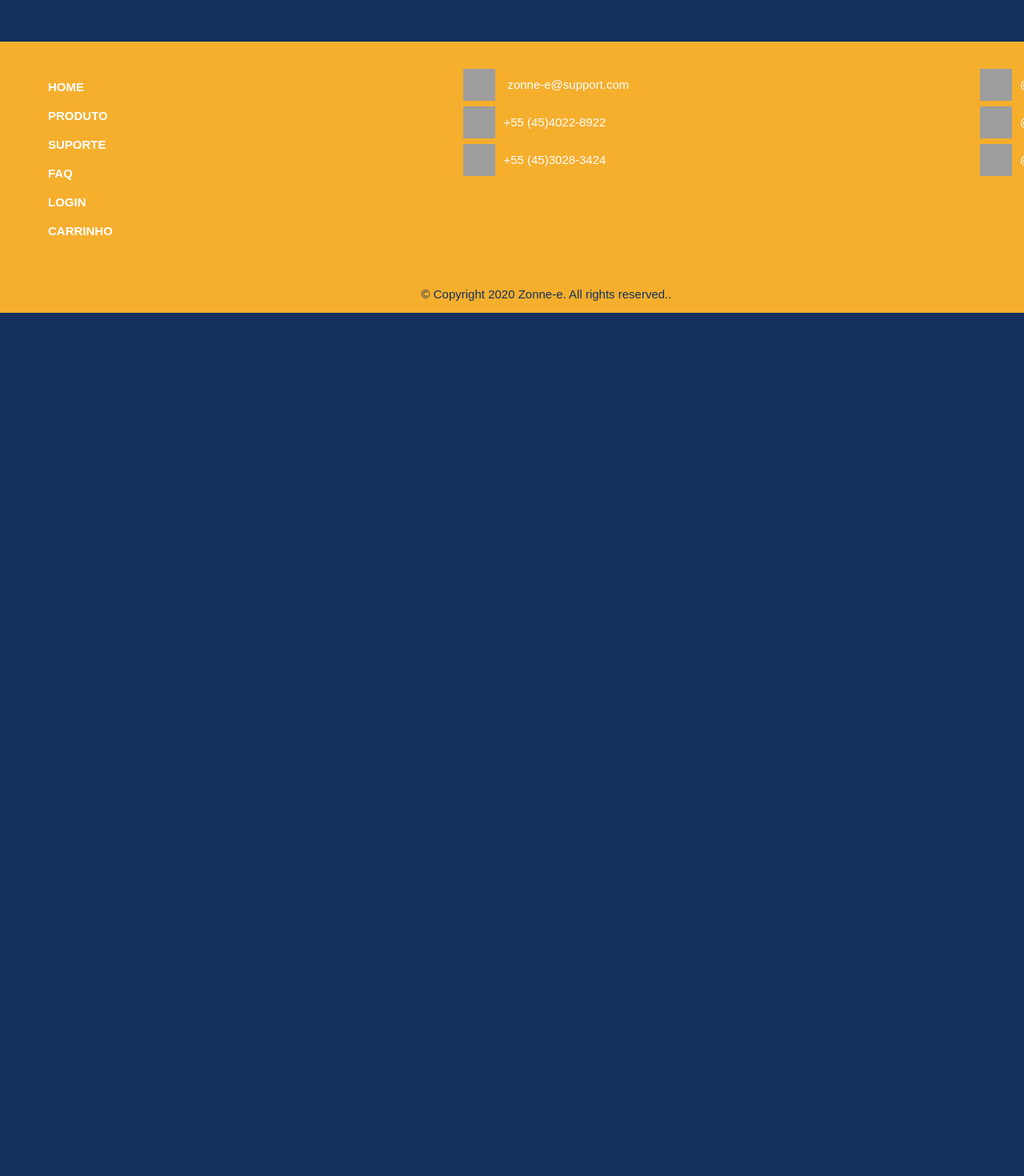
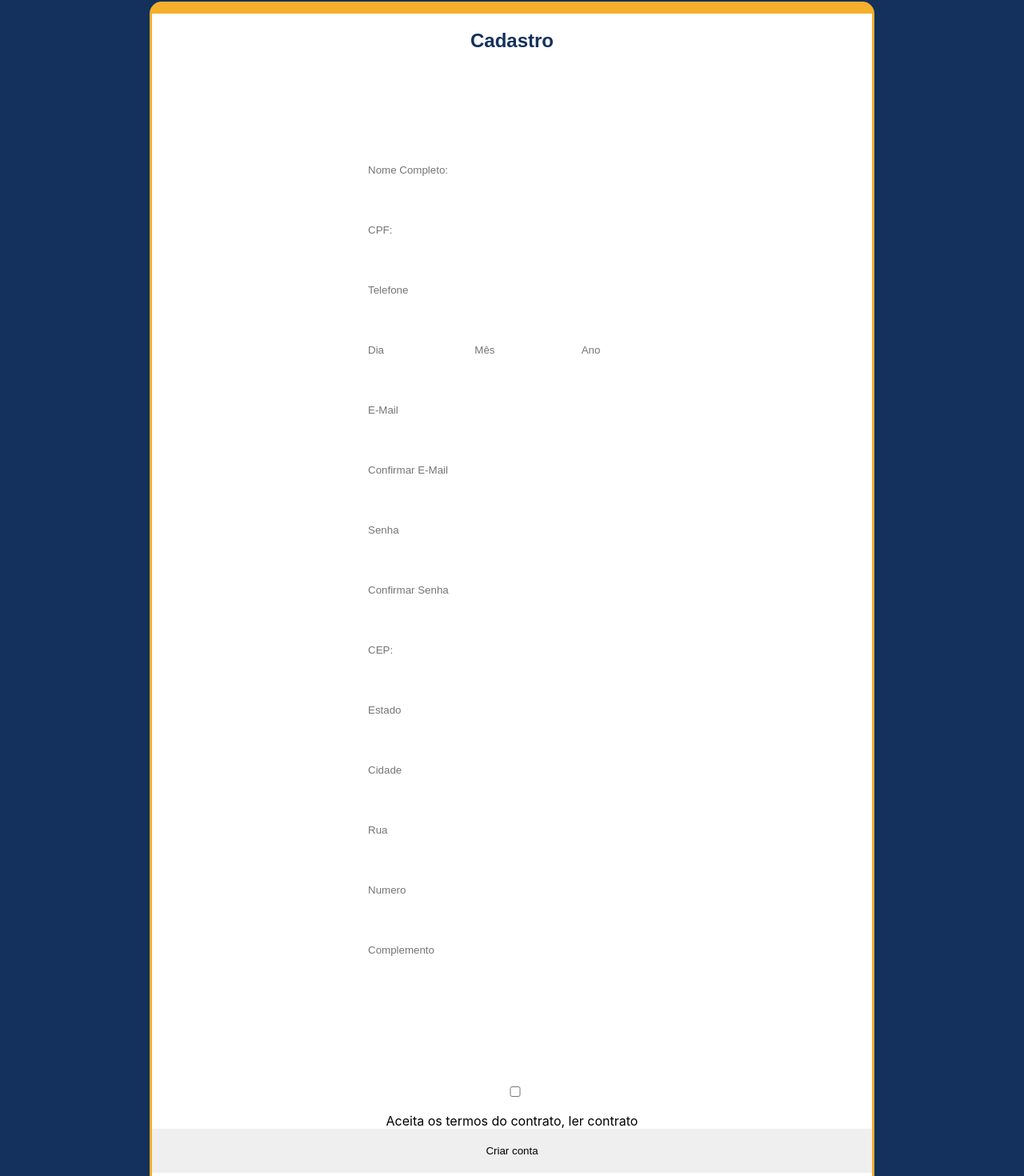
Before and after one commit to PenvicK/zonne-e-react, a React (Create React App) app: page /cadastro in a window 1280 px wide. Shown: the part 204-1674 px from the top of the page at 80% size. Before the commit the page ends 800 px from the top, so only its background shows below. Built offline with nearby package versions, Linux system fonts and the light colour scheme; grey boxes are pictures that could not be loaded.

Commit message:
Adicionei a pagina produto e cadastro atraves do router

```diff
--- a/src/App.js
+++ b/src/App.js
@@ -3,7 +3,8 @@ import Header from './components/cabecalho/Header';
 import Footer from './components/rodape/Footer';
 import Home from './components/homepage/Home';
 import Login from './pages/Login';
-//import Cadastro from './pages/Cadastro';
+import Cadastro from './pages/Cadastro';
+import Produto from './pages/Produto';
 import {BrowserRouter as Router, Switch, Route} from 'react-router-dom';
 
 
@@ -13,7 +14,9 @@ function App() {
       <Header />
       <Switch>
         <Route path="/" exact component={Home} />
+        <Route path="/produto" component={Produto} />
         <Route path="/login" component={Login} />
+        <Route path="/cadastro" component={Cadastro} />
       </Switch>
       <Footer />
     </Router>
--- a/src/components/CadastroPagina/BotaoCadastro.jsx
+++ b/src/components/CadastroPagina/BotaoCadastro.jsx
@@ -1,14 +1,15 @@
 import React from 'react';
 import './BotaoCadastro.css';
+import {Link} from 'react-router-dom';
 
 function BotaoCadastro(){
     function handleClick(evento){
      evento.preventDefault();
-     window.alert('Pagina cadastro em desenvolvimento...');
      console.log("Pagina cadastro em desenvolvimento...");
     }
     return(
         <button className="cadastro" type="submit" onClick={handleClick}>
+            <Link className="linkCadastro" to='/cadastro'>
                 <a className="linkCadastro" href="">
                     <span></span>
                     <span></span>
@@ -16,7 +17,9 @@ function BotaoCadastro(){
                     <span></span>
                     <strong>CADASTRO</strong>
                 </a>
+            </Link>
         </button>
+
     );
 }
 export default BotaoCadastro;
--- a/src/pages/Cadastro.jsx
+++ b/src/pages/Cadastro.jsx
@@ -1,63 +1,40 @@
 import React from 'react';
-import Header from '../components/cabecalho/Header';
-import Footer from '../components/rodape/Footer';
-import cadastro from './cadastro.css';
+import'./cadastro.css';
 
 function Cadastro(){
     return(
-        <div>
-            <Header />
-            <div className ="">
-
-                <header id="header">
-                    <nav id="container">
-                        <div id="logo">
-                            <img src="img/logo.png" width="287,496" height="86,2488"/>
-                        </div>
-                        <div id="menu">
-                            <ul class="cabecalho">
-                                <li><a href="Home.html"><strong>HOME</strong></a></li>
-                                <li><a href="Produto.html"><strong>PRODUTO</strong></a></li>
-                                <li><a href="Suporte pronto.html"><strong>SUPORTE</strong></a></li>
-                                <li><a href="Suporte pronto.html"><strong>FAQ</strong></a></li>
-                                <li><a href="login.html"><strong>LOGIN</strong></a></li>
-                                <li><a href="carrinho.html"><img src="img/CARRINHO.jpg.png" width="53,55" height="45,75"></a></li>
-                            </ul>
-                        </div>
-                    </nav>
-                </header>
-                <section class="formulario">
-                    <div class="titulo">
+        <section className="formulario">
+            <div className="titulo">
                 <h1>Cadastro</h1>
             </div>
-                    <form action="login.html" method="POST" class="cadastro">
-                        <input type="text" name="nome completo" placeholder="Nome Completo:" size="40" id="campo">
-                        <input type="text" name="cpf" placeholder="CPF:" size="12" maxlength="11">
-                        <input type="text" name="telefone" placeholder="Telefone" size="12" maxlength="14">
-                        <div class="nascimento">
-                            <input type="text" name="data de nascimento" placeholder="Dia" size="1" maxlength="2"><input type="text" name="mes" placeholder="Mês" size="1" maxlength="2"><input type="text" name="ano" placeholder="Ano" size="1" maxlength="4">
+            <form action="login.html" method="POST" className="cadastroPage">
+                <input type="text" name="nome completo" placeholder="Nome Completo:" size="40" id="campo" />
+                <input type="text" name="cpf" placeholder="CPF:" size="12" maxlength="11" />
+                <input type="text" name="telefone" placeholder="Telefone" size="12" maxlength="14" />
+                <div className="nascimento">
+                    <input type="text" name="data de nascimento" placeholder="Dia" size="1" maxlength="2" />
+                    <input type="text" name="mes" placeholder="Mês" size="1" maxlength="2" />
+                    <input type="text" name="ano" placeholder="Ano" size="1" maxlength="4" />
                 </div>
-                        <input type="text" name="e-Mail" placeholder="E-Mail" size="40">
-                        <input type="text" name="confirmar e-mail" placeholder="Confirmar E-Mail" size="40">
-                        <input type="text" name="senha" placeholder="Senha" size="12" maxlength="15">
-                        <input type="text" name="confirmar senha" placeholder="Confirmar Senha" size="12" maxlength="15">
-                        <input type="text" name="cep" placeholder="CEP:" size="2" maxlength="8">
-                        <input type="text" name="estado" placeholder="Estado" size="12" maxlength="40">
-                        <input type="text" name="cidade" placeholder="Cidade" size="12" maxlength="40">
-                        <input type="text" name="rua" placeholder="Rua" size="12" maxlength="30">
-                        <input type="text" name="numero" placeholder="Numero" size="12" maxlength="10">
-                        <input type="text" name="complemento" placeholder="Complemento" size="12" maxlength="40">
+                <input type="text" name="e-Mail" placeholder="E-Mail" size="40" />
+                <input type="text" name="confirmar e-mail" placeholder="Confirmar E-Mail" size="40" />
+                <input type="text" name="senha" placeholder="Senha" size="12" maxlength="15" />
+                <input type="text" name="confirmar senha" placeholder="Confirmar Senha" size="12" maxlength="15" />
+                <input type="text" name="cep" placeholder="CEP:" size="2" maxlength="8" />
+                <input type="text" name="estado" placeholder="Estado" size="12" maxlength="40" />
+                <input type="text" name="cidade" placeholder="Cidade" size="12" maxlength="40" />
+                <input type="text" name="rua" placeholder="Rua" size="12" maxlength="30" />
+                <input type="text" name="numero" placeholder="Numero" size="12" maxlength="10" />
+                <input type="text" name="complemento" placeholder="Complemento" size="12" maxlength="40" />
             </form>
-                    <div class="box">
-                        <input type="checkbox">
+            <div className="box">
+                <input type="checkbox" />
                 Aceita os termos do contrato, ler contrato
             </div>
             <div>
-                        <input type="submit" value="Criar conta" name="Criar conta"></a></button>
+                <input type="submit" value="Criar conta" name="Criar conta" />
             </div>
         </section>
-            </div>
-        </div>
     );
 
 }
--- /dev/null
+++ b/src/pages/Produto.jsx
@@ -0,0 +1,42 @@
+import React from 'react';
+import './produto.css';
+import camera from '../components/public/camera.png';
+
+function Produto(){
+    return(
+        <section id="produtoimagens">
+            <div className="container2">
+                <div className="imagens">
+                    <div className="imagens-p">
+                        <div className="imagem-p1">
+                            <img src={camera}width="100px" />
+                        </div>
+                        <div className="imagem-p2">
+                            <img src={camera}width="100px" />
+                        </div>
+                        <div className="imagem-p3">
+                            <img src={camera}width="100px" />
+                        </div>
+                    </div>
+                    <div className="imagem-g">
+                        <img src={camera} width="250px" />
+                    </div>
+                </div>
+                <div className="texto">
+                    <h2>Zonne-E</h2>
+                    <div className="preco">
+                        <h1>R$ XXXX,XXXXX</h1>
+                    </div>
+                    <div>
+                        <h3>CEP</h3>
+                        <input type="text" name="cep" size="2" maxlength="5" /> - <input type="text" name="cep2" size="" maxlength="3" />
+                        <button type="submit">
+                            <a href="">adicionar carrinho</a>
+                        </button>
+                    </div>
+                </div>
+            </div>
+        </section>
+    );
+}
+export default Produto;
--- a/src/pages/cadastro.css
+++ b/src/pages/cadastro.css
@@ -22,7 +22,7 @@
     display: flex;
    justify-content: center;
 }
-.cadastro{
+.cadastroPage{
     width: 400px;
     margin-left: auto;
     margin-right: auto;
--- /dev/null
+++ b/src/pages/produto.css
@@ -0,0 +1,72 @@
+
+#produtoimagens{
+    background-color: white;
+    width: 900px;
+    margin: 0 auto;
+    margin-top: 100px;
+    display: flex;
+
+    justify-content: center;
+    padding-bottom: 15px;
+    border-radius: 15px;
+    border-top-width: 15px;
+    border-left-width: 5x;
+    border-right-width: 5x;
+    border-bottom-width: 5x;
+    border-color: #F6AE2D;
+    border-style: solid;
+}
+.container2{
+    display: flex;
+    align-content: center;
+}
+
+.imagens-p1, .texto{
+    display: inline-block;
+}
+ .texto{
+     color:#F6AE2D;
+     float: right;
+     font-family: Arial, Helvetica, sans-serif;
+     width:200px;
+     margin-left: auto;
+     margin-right: auto;
+     padding: 10px;
+ }
+
+.imagem-g, .imagens-p{
+     background-color:white;
+     margin-bottom: 50px;
+ }
+ .imagens-p{
+     width: 110px;
+     display: flex;
+     flex-direction: column;
+ }
+ .imagem-g{
+     position: relative;
+     width: 250px;
+ }
+ .preco{
+     background-color:#F6AE2D;
+     font-weight: bold;
+     color: white;
+     width:200px;
+     margin-left: auto;
+     margin-right: auto;
+     padding: 10px;
+ }
+ .imagens{
+     display: flex;
+     align-content: center;
+     justify-content: center;
+     margin: 0 auto;
+
+ }
+ .img1{
+     flex:1 1 200px;
+     margin-left: 25px;
+     margin-right: 25px;
+     height: 300px;
+     background-size: cover;
+ }
```
Also changed, not shown: src/components/public/camera.png (added). Lines whose indentation alone changed are shown as unchanged.
